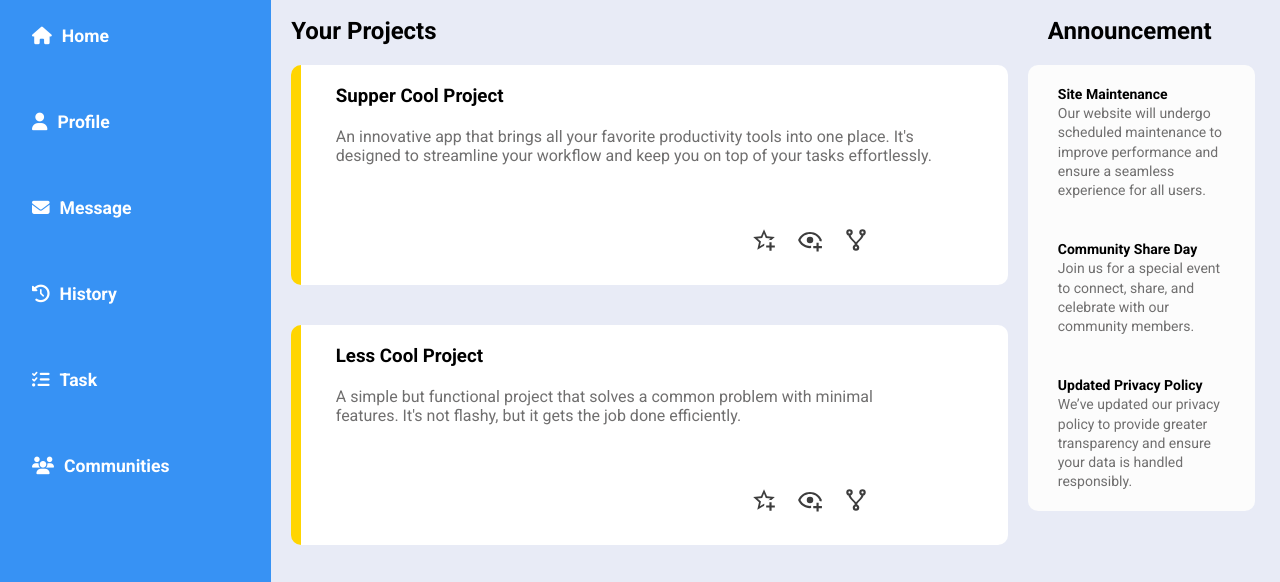
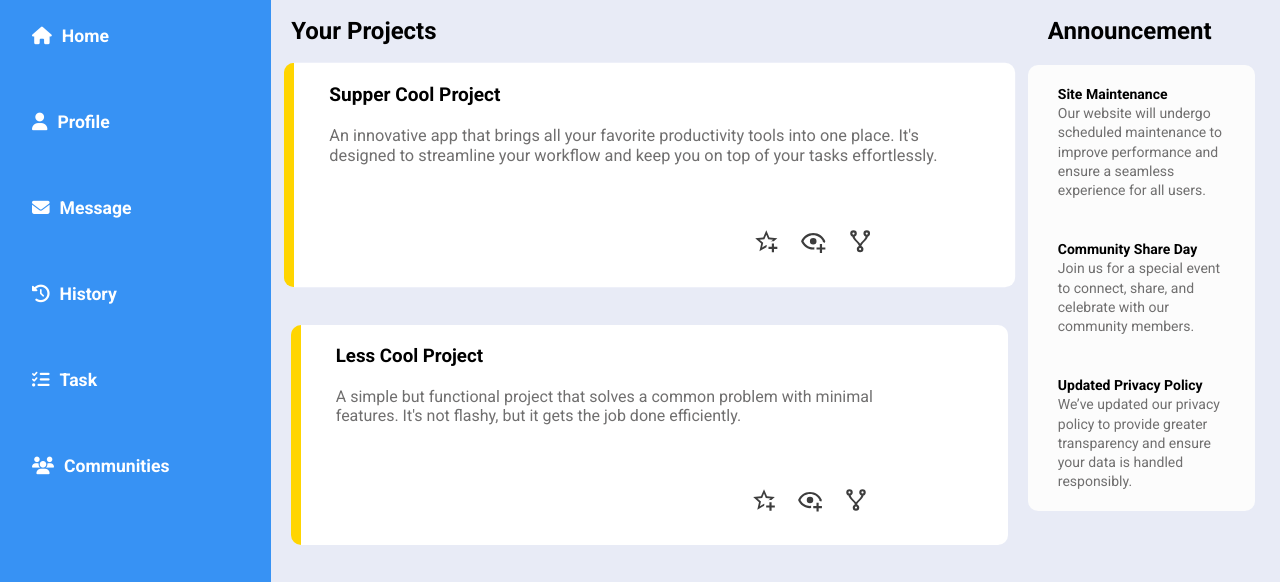
Before and after one commit to BeTous8/Admin-Dashboard, a plain HTML site: page index.html in a window 1280 px wide. In both pictures the pointer is over the element 649 px from the left and 353 px from the top of the page. Shown: the part 178-760 px from the top of the page. Drawn offline with Linux system fonts and the light colour scheme.

Commit message:
Use transition effect on cards when hover over
used property transition: transform .3 ease and
used sudo class :hover set transform: scale(1.02)
to create the zoom effect on cards when hover over
them

```diff
--- a/style.css
+++ b/style.css
@@ -264,12 +264,16 @@ li .menu-items {
     grid-template-columns: repeat(20, 1fr);
     grid-template-rows: repeat(10, 1fr);
     height: 220px;
-
     gap: 20px;
     border-left: 10px solid rgb(255, 213, 0);
+    transition: transform 0.3s ease;
+    cursor: grab;
+}
 
+.cards:hover {
+    transform: scale(1.02);
+}
 
-}
 
 .cards p,
 .cards h3 {
```
